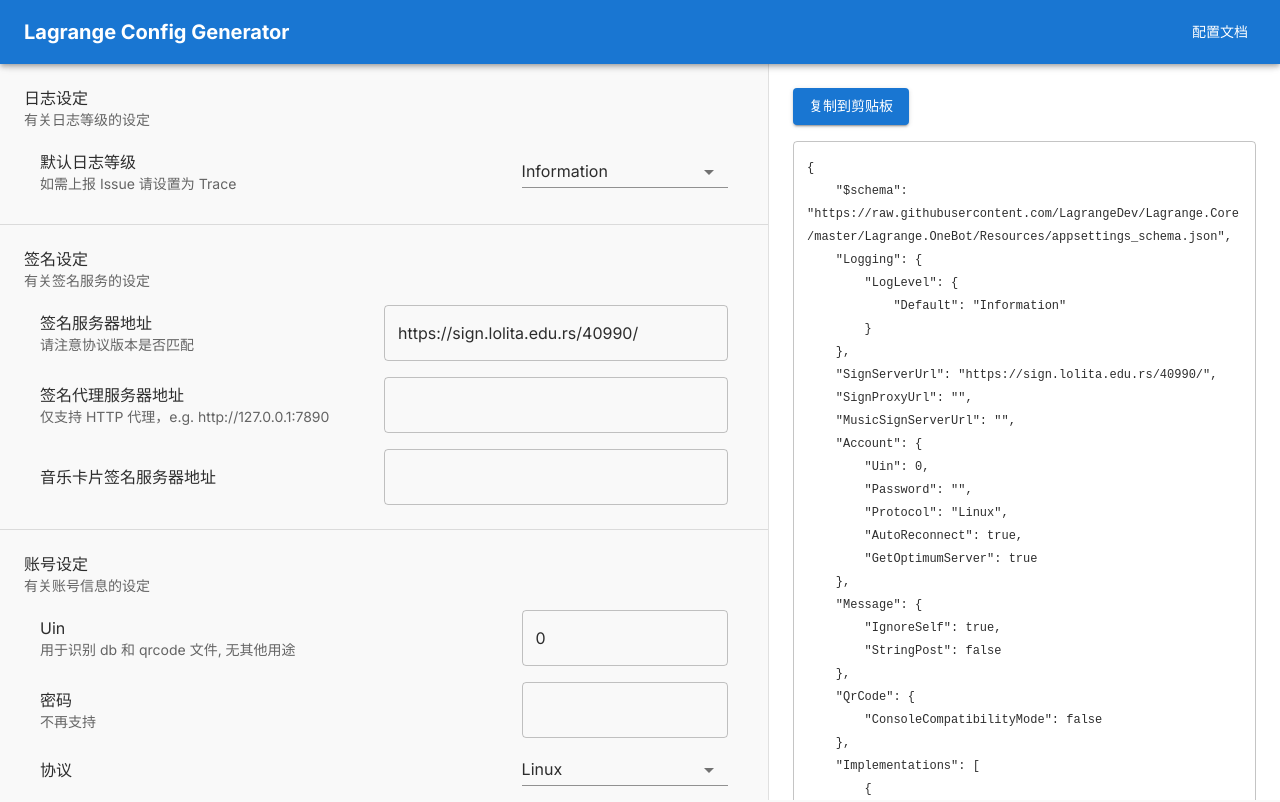
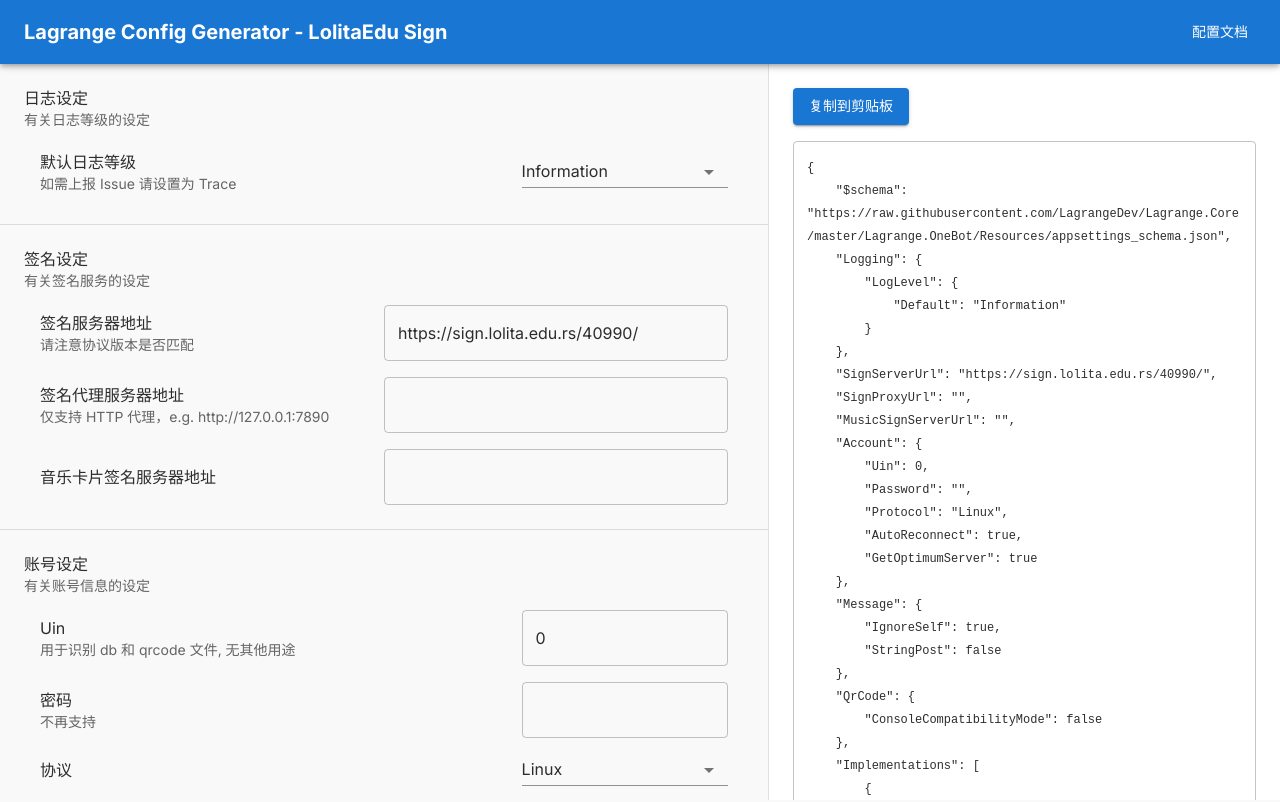
Before and after one commit to TsukishiroStudio/lagrange-config-generator, a React (Vite) app: page / in a window 1280 px wide. Shown: the top 802 px of the page. Built offline with nearby package versions, Linux system fonts and the light colour scheme.

Commit message:
Update App.tsx

```diff
--- a/src/App.tsx
+++ b/src/App.tsx
@@ -166,7 +166,7 @@ function App() {
     <AppBar position={'fixed'} sx={{ zIndex: (theme) => theme.zIndex.drawer + 1 }}>
       <Toolbar>
         <Typography variant={'h6'} style={{ userSelect: 'none' }} flexGrow={1}>
-          <b>Lagrange Config Generator</b>
+          <b>Lagrange Config Generator - LolitaEdu Sign</b>
         </Typography>
         <Button sx={{ color: 'white' }} href={'https://lagrangedev.github.io/Lagrange.Doc/Lagrange.OneBot/Config/'}>
           配置文档
```
